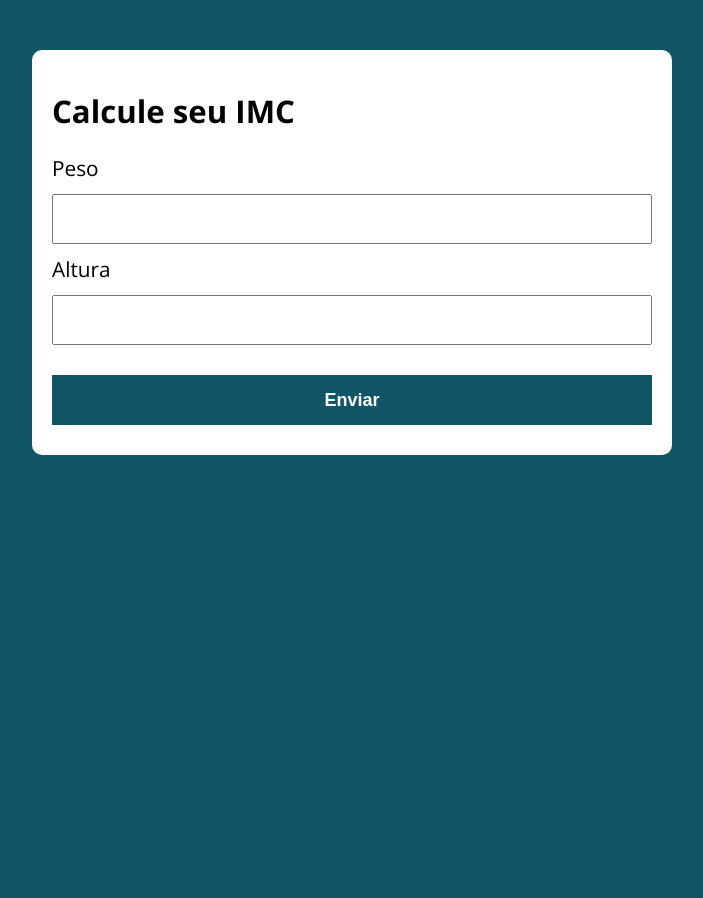
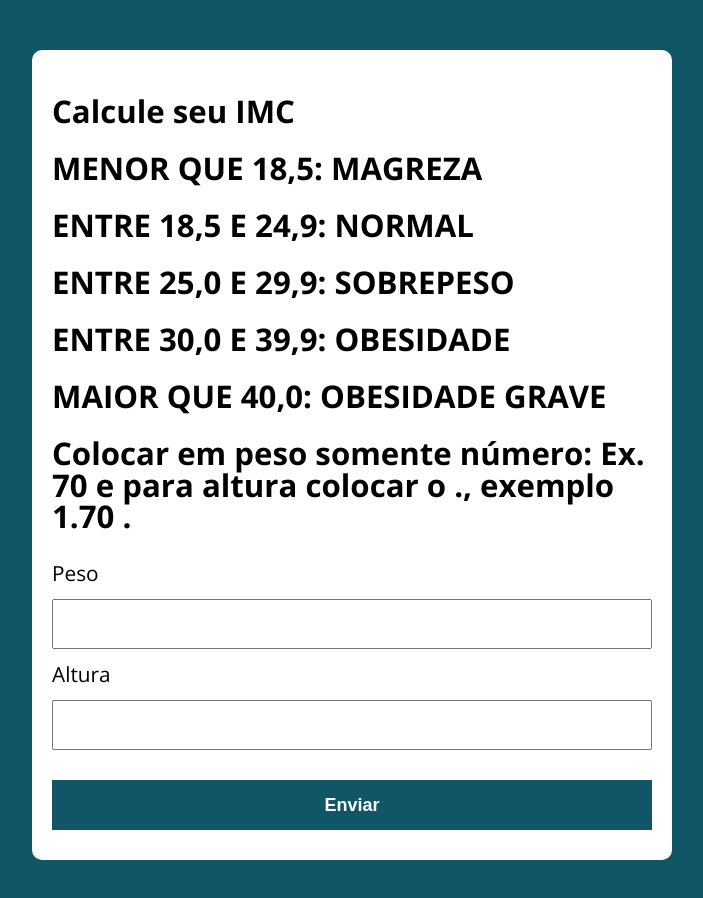
Before and after one commit to leocrdev/calculoimc, a plain HTML site: page index.html in a window 1280 px wide. Shown: the whole page, without its empty margins (288-991 px from the left). Before the commit the page ends 800 px from the top, so only its background shows below. Drawn offline with nearby package versions, Linux system fonts and the light colour scheme.

Commit message:
Update index.html

```diff
--- a/index.html
+++ b/index.html
@@ -5,7 +5,7 @@
   <meta charset="UTF-8">
   <meta name="viewport" content="width=device-width, initial-scale=1.0">
   <meta http-equiv="X-UA-Compatible" content="ie=edge">
-  <title>Calcule seu IMC</title>
+  <title>Calcule seu IMC - Criado por Leonardo C. Ribeiro</title>
   <link rel="stylesheet" href="./assets/css/style.css">
 </head>
 
@@ -13,6 +13,12 @@
 
   <section class="container">
     <h1>Calcule seu IMC</h1>
+    <h1>MENOR QUE 18,5: MAGREZA</h1>
+    <h1>ENTRE 18,5 E 24,9: NORMAL</h1>
+    <h1>ENTRE 25,0 E 29,9: SOBREPESO</h1>
+    <h1>ENTRE 30,0 E 39,9: OBESIDADE</h1>
+    <h1>MAIOR QUE 40,0: OBESIDADE GRAVE</h1>
+    <h1>Colocar em peso somente número: Ex. 70 e para altura colocar o ., exemplo 1.70 .</h1>
     <form action="/" id="formulario" method="POST">
       <label for="peso">Peso</label>
       <input type="text" id="peso" name="peso">
```
